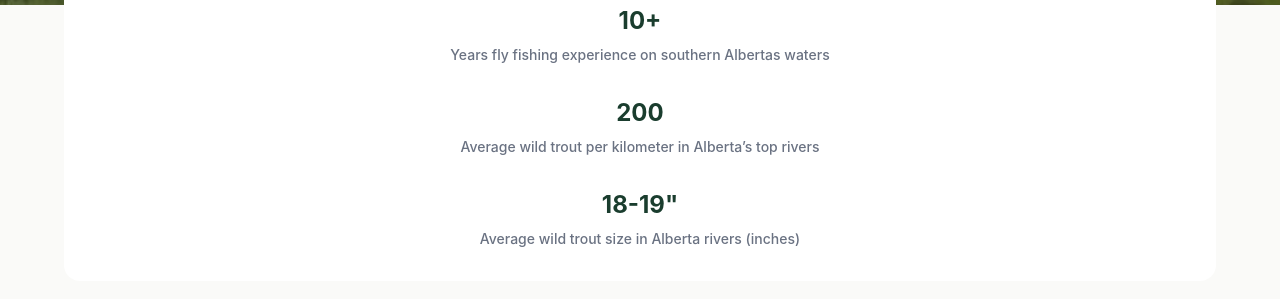
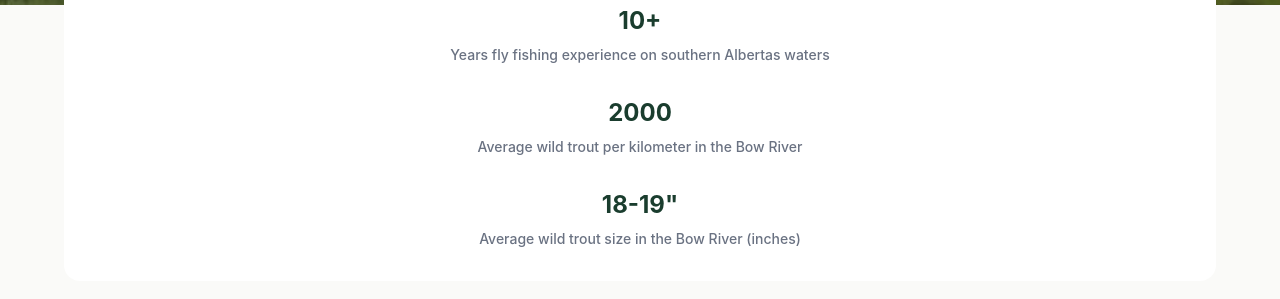
Before and after one commit to r0831281/backcountry_drifters, a React (Vite) app: page / in a window 1280 px wide. Shown: the part 960-1259 px from the top of the page. Built offline with nearby package versions, Linux system fonts and the light colour scheme; no server answers; the database is empty.

Commit message:
Update stats

```diff
--- a/src/pages/Home.tsx
+++ b/src/pages/Home.tsx
@@ -66,8 +66,8 @@ const signatureTrips = [
 /* ------------------------------------------------------------------ */
 const stats = [
   { value: '10+', label: 'Years fly fishing experience on southern Albertas waters' },
-  { value: '200', label: 'Average wild trout per kilometer in Alberta’s top rivers'},
-  { value: '18-19"', label: 'Average wild trout size in Alberta rivers (inches)' },
+  { value: '2000', label: 'Average wild trout per kilometer in the Bow River'},
+  { value: '18-19"', label: 'Average wild trout size in the Bow River (inches)' },
 ];
 
 /* ------------------------------------------------------------------ */
```
